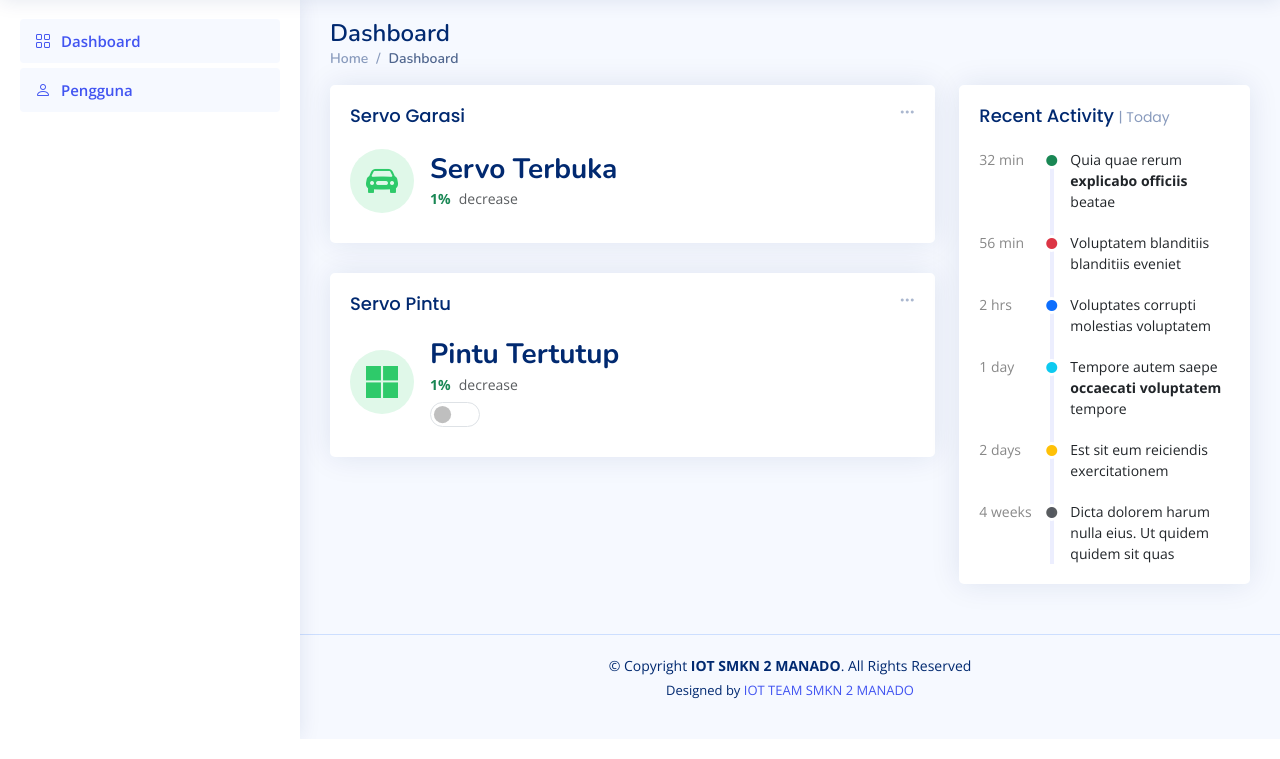
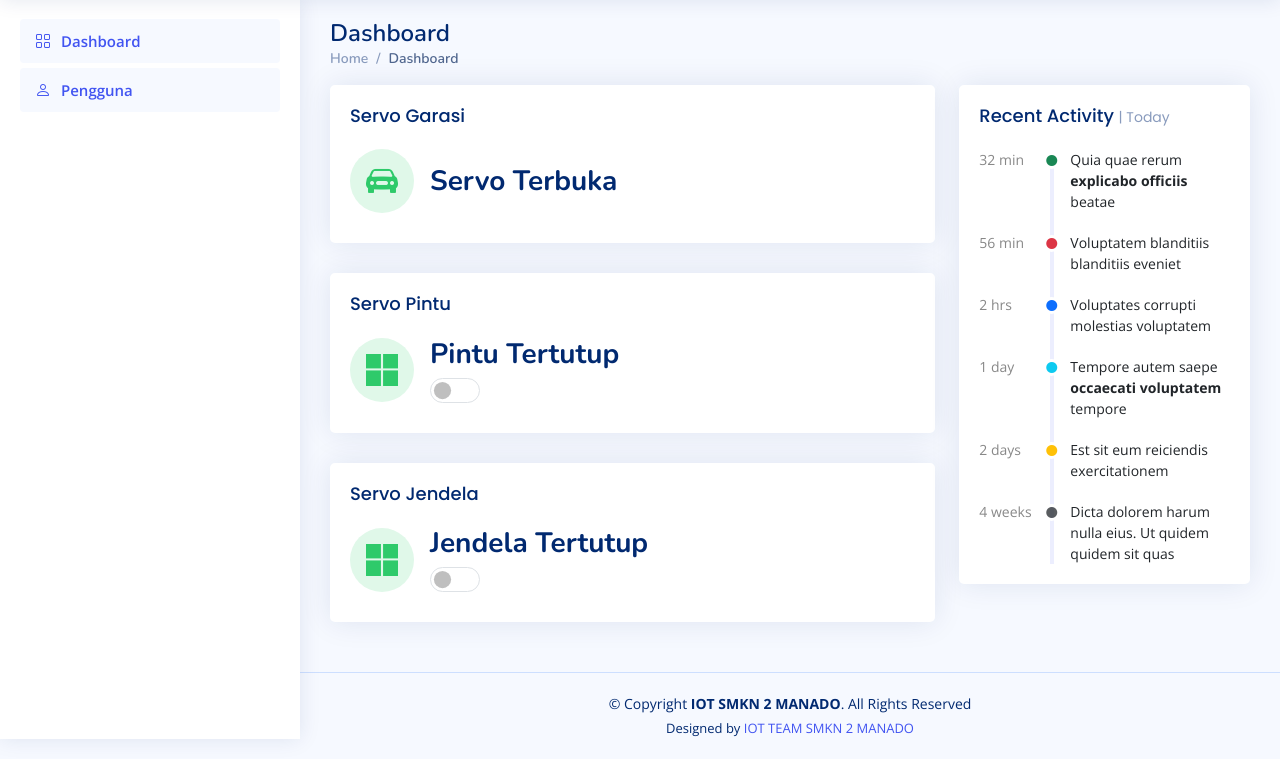
Before and after one commit to DevyTech/smkIotWebserver, a PHP site: page /Admin/servo.php in a window 1280 px wide. Shown: the part 61-820 px from the top of the page. Run offline with PHP 8.4, Linux system fonts and the light colour scheme; a user stored in the database is signed in; some libraries are stand-ins or nearby versions.

Commit message:
add servo jendela

```diff
--- a/Admin/servo.php
+++ b/Admin/servo.php
@@ -41,19 +41,6 @@ session_start();
 
               <div class="card info-card revenue-card">
 
-                <div class="filter">
-                  <a class="icon" href="#" data-bs-toggle="dropdown"><i class="bi bi-three-dots"></i></a>
-                  <ul class="dropdown-menu dropdown-menu-end dropdown-menu-arrow">
-                    <li class="dropdown-header text-start">
-                      <h6>Filter</h6>
-                    </li>
-
-                    <li><a class="dropdown-item" href="#">Today</a></li>
-                    <li><a class="dropdown-item" href="#">This Month</a></li>
-                    <li><a class="dropdown-item" href="#">This Year</a></li>
-                  </ul>
-                </div>
-
                 <div class="card-body">
                   <h5 class="card-title">Servo Garasi</h5>
 
@@ -63,7 +50,6 @@ session_start();
                     </div>
                     <div class="ps-3">
                       <h6 id="garasi">Servo Terbuka</h6>
-                      <span class="text-success small pt-1 fw-bold">1%</span> <span class="text-muted small pt-2 ps-1">decrease</span>
 
                     </div>
                   </div>
@@ -76,23 +62,10 @@ session_start();
 
 
 
-            <!-- Card Servo Jendela -->
+            <!-- Card Servo Pintu -->
             <div class="col-xxl-6 col-xl-12">
 
               <div class="card info-card revenue-card">
-
-                <div class="filter">
-                  <a class="icon" href="#" data-bs-toggle="dropdown"><i class="bi bi-three-dots"></i></a>
-                  <ul class="dropdown-menu dropdown-menu-end dropdown-menu-arrow">
-                    <li class="dropdown-header text-start">
-                      <h6>Filter</h6>
-                    </li>
-
-                    <li><a class="dropdown-item" href="#">Today</a></li>
-                    <li><a class="dropdown-item" href="#">This Month</a></li>
-                    <li><a class="dropdown-item" href="#">This Year</a></li>
-                  </ul>
-                </div>
 
                 <div class="card-body">
                   <h5 class="card-title">Servo Pintu</h5>
@@ -103,7 +76,6 @@ session_start();
                     </div>
                     <div class="ps-3">
                       <h6 id="pintu">Pintu Tertutup</h6>
-                      <span class="text-success small pt-1 fw-bold">1%</span> <span class="text-muted small pt-2 ps-1">decrease</span>
 
 
 
@@ -118,7 +90,42 @@ session_start();
                 </div>
               </div>
 
-            </div><!-- Card Servo Jendela -->
+            </div><!-- Card Servo Pintu -->
+
+
+
+
+
+
+            <!-- Card Servo Jendela -->
+            <div class="col-xxl-6 col-xl-12">
+
+              <div class="card info-card revenue-card">
+
+                <div class="card-body">
+                  <h5 class="card-title">Servo Jendela</h5>
+
+                  <div class="d-flex align-items-center">
+                    <div class="card-icon rounded-circle d-flex align-items-center justify-content-center">
+                    <i class="bi bi-microsoft"></i>
+                    </div>
+                    <div class="ps-3">
+                      <h6 id="jendela">Jendela Tertutup</h6>
+
+
+
+                      <div class="form-check form-switch" style="font-size: 25px;">
+                        <input class="form-check-input" type="checkbox" role="switch" id="pintuToggle" onclick="toggleJendela()">
+                      </div>
+
+
+                    </div>
+                  </div>
+
+                </div>
+              </div>
+
+              </div><!-- Card Servo Jendela -->
 
 
 
```
Also changed, not shown: forms-editors.html (+3 -6 lines).
